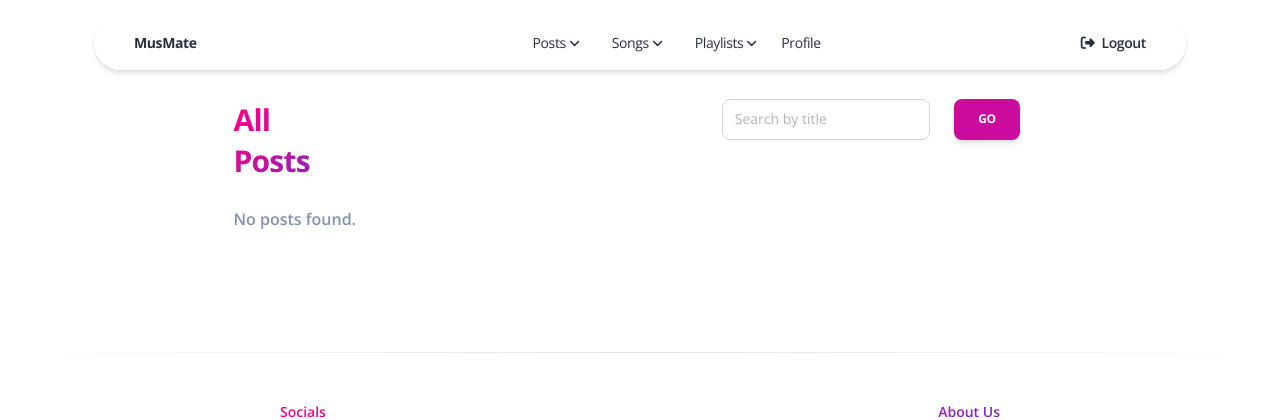
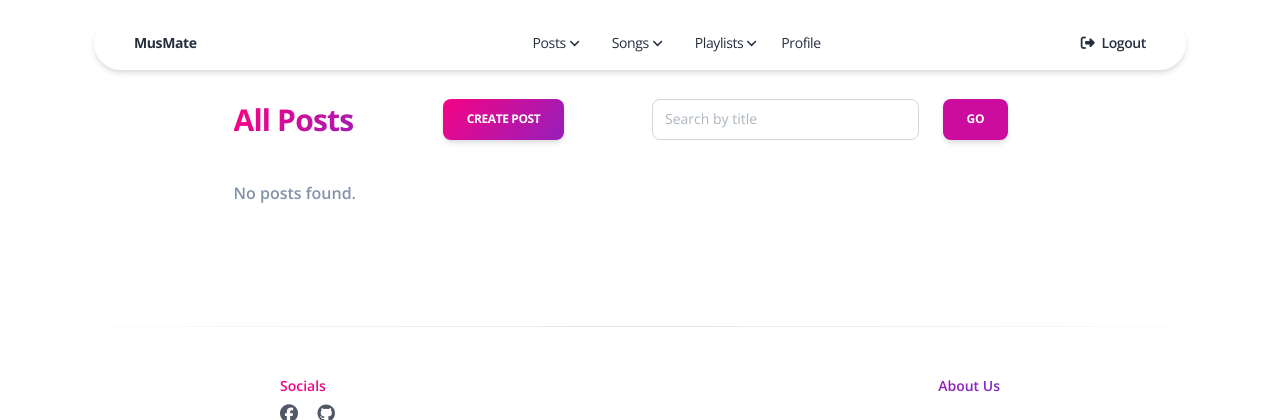
Before and after one commit to pnasonov/mus-mate, a Django app: page /posts/ in a window 1280 px wide. Shown: the top 420 px of the page. Run offline with Django 5.2, Linux system fonts and the light colour scheme; the visitor is signed in with stand-in values (Sample User, id 1); data that the repository does not hold is empty; some libraries are stand-ins or nearby versions.

Commit message:
added post creating url, view, form and html template; added button to post_list "create post"

```diff
--- a/forum/forms.py
+++ b/forum/forms.py
@@ -1,6 +1,18 @@
 from django import forms
 
-from forum.models import Commentary
+from forum.models import Commentary, Post
+
+
+class PostForm(forms.ModelForm):
+    class Meta:
+        model = Post
+        fields = ("title", "content")
+        labels = {"title": "Post title", "content": ""}
+        widgets = {
+            "content": forms.Textarea(
+                attrs={"rows": 4, "placeholder": "Write text of post here..."}
+            ),
+        }
 
 
 class CommentaryForm(forms.ModelForm):
--- a/forum/urls.py
+++ b/forum/urls.py
@@ -1,12 +1,22 @@
 from django.urls import path
 
-from forum.views import index, PostDetailView, PostListView, MyPostListView
+from forum.views import (
+    index,
+    PostDetailView,
+    PostListView,
+    MyPostListView,
+    PostCreateView,
+    PostUpdateView,
+    PostDeleteView,
+)
 
 urlpatterns = [
     path("", index, name="home"),
     path("posts/", PostListView.as_view(), name="post-list"),
-    path("posts/<int:pk>", PostDetailView.as_view(), name="post-detail"),
-    path("posts/my", MyPostListView.as_view(), name="post-my"),
+    path("posts/my/", MyPostListView.as_view(), name="post-my"),
+    path("posts/<int:pk>/", PostDetailView.as_view(), name="post-detail"),
+    path("posts/create/", PostCreateView.as_view(), name="post-create"),
+
 ]
 
 app_name = "forum"
--- a/forum/views.py
+++ b/forum/views.py
@@ -7,7 +7,7 @@ from django.views import generic
 from django.contrib.auth.mixins import LoginRequiredMixin
 
 from forum.models import Post, Playlist, User, Song
-from forum.forms import CommentaryForm, PostSearchForm
+from forum.forms import CommentaryForm, PostSearchForm, PostForm
 
 
 @login_required
@@ -29,7 +29,6 @@ def index(request: HttpRequest) -> HttpResponse:
 
 class PostListView(LoginRequiredMixin, generic.ListView):
     model = Post
-    ordering = "-created_time"
     paginate_by = 5
 
     def get_context_data(self, *, object_list=None, **kwargs) -> dict:
@@ -41,7 +40,9 @@ class PostListView(LoginRequiredMixin, generic.ListView):
         return context
 
     def get_queryset(self) -> QuerySet:
-        queryset = Post.objects.prefetch_related("owner", "commentaries")
+        queryset = Post.objects.prefetch_related(
+            "owner", "commentaries"
+        ).order_by("-created_time")
         title = self.request.GET.get("title")
 
         if title:
@@ -106,3 +107,25 @@ class PostDetailView(
 
     def get_success_url(self) -> str:
         return self.request.path
+
+
+class PostCreateView(LoginRequiredMixin, generic.CreateView):
+    model = Post
+    form_class = PostForm
+    success_url = reverse_lazy("forum:post-list")
+
+    def form_valid(self, form: PostForm):
+        form.instance.created_by = self.request.user
+        form.instance.owner = self.request.user
+        return super().form_valid(form)
+
+
+class PostUpdateView(LoginRequiredMixin, generic.UpdateView):
+    model = Post
+    fields = "__all__"
+    success_url = reverse_lazy("forum:post-list")
+
+
+class PostDeleteView(LoginRequiredMixin, generic.DeleteView):
+    model = Post
+    success_url = reverse_lazy("forum:post-list")
--- a/templates/forum/post_list.html
+++ b/templates/forum/post_list.html
@@ -15,14 +15,23 @@
     <div class="row">
       <div class="col-lg-9 mx-auto">
         <div class="row">
-          <div class="col-lg-7">
-            <div class="mb-4 w-25 h-2">
+          <div class="col-lg-3">
+            <div class="h-2">
               <br>
               <br>
               <h3 class="text-gradient text-primary">All Posts</h3>
+
             </div>
           </div>
-          <div class="col-lg-4">
+          <div class="col-lg-3">
+            <div class="h-2">
+              <br><br>
+              <a href="{% url 'forum:post-create' %}">
+                <input class="btn btn-primary bg-gradient-primary" type="submit" value="Create post">
+              </a>
+            </div>
+          </div>
+          <div class="col-lg-5">
             <div class="mb-4">
               <br>
               <br>
```
Also changed, not shown: templates/forum/post_form.html (added, +95 -0 lines).
